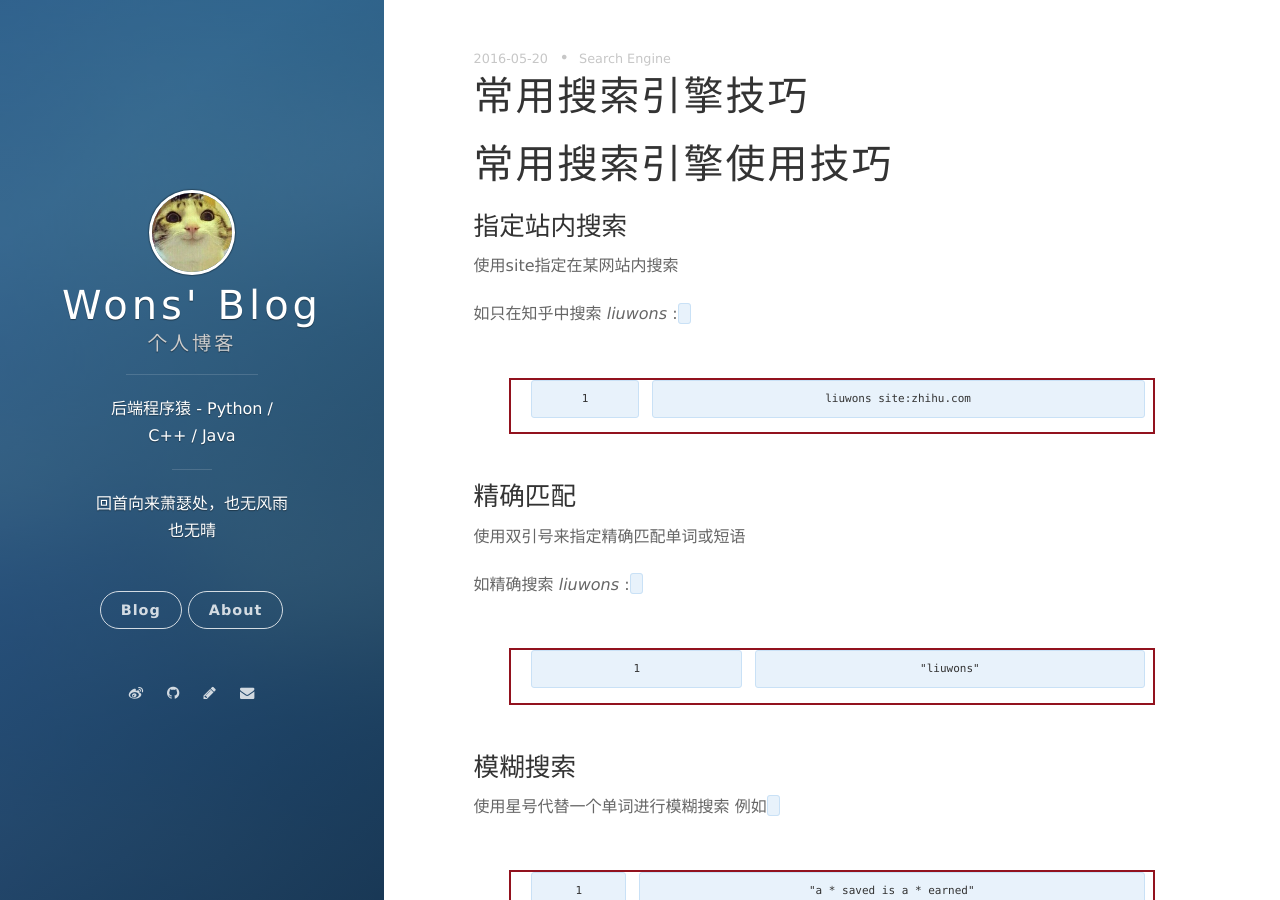
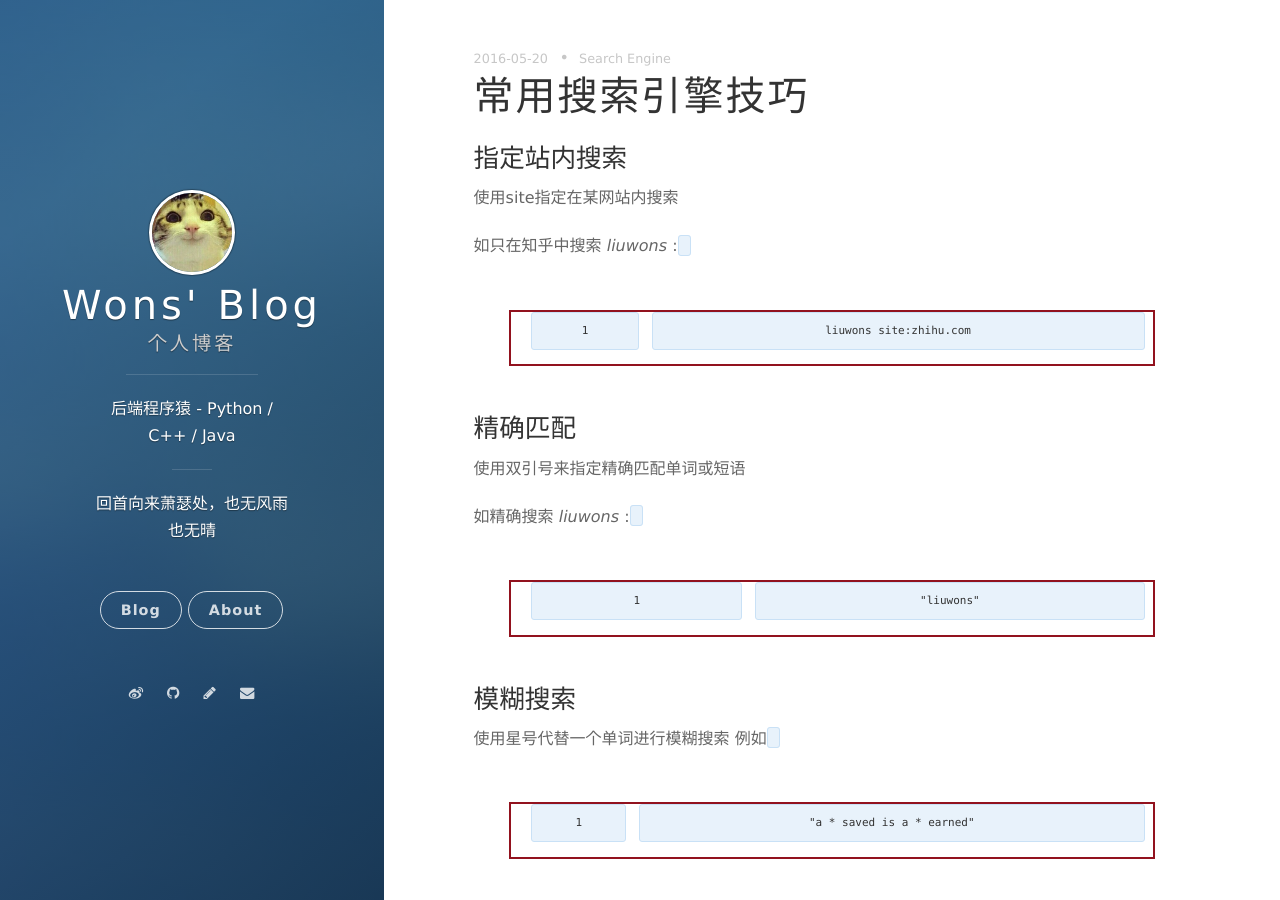
Before and after one commit to liuwons/blog, a Jekyll site: the page built from _posts/2016-05-20-search_engine_skills.md, in a window 1280 px wide and 900 px high. Built offline with Jekyll 4.4.1, drawn with Linux system fonts in a browser that asks for light colours; nearby versions of some CDN libraries; comment, search, counter and statistics services are not loaded.

Commit message:
update article

```diff
--- a/_posts/2016-05-20-search_engine_skills.md
+++ b/_posts/2016-05-20-search_engine_skills.md
@@ -5,8 +5,6 @@ date: 2016-05-20 02:08:07
 categories: tech
 tags: [Search Engine]
 ---
-# 常用搜索引擎使用技巧
-
 
 ### 指定站内搜索
 
```
